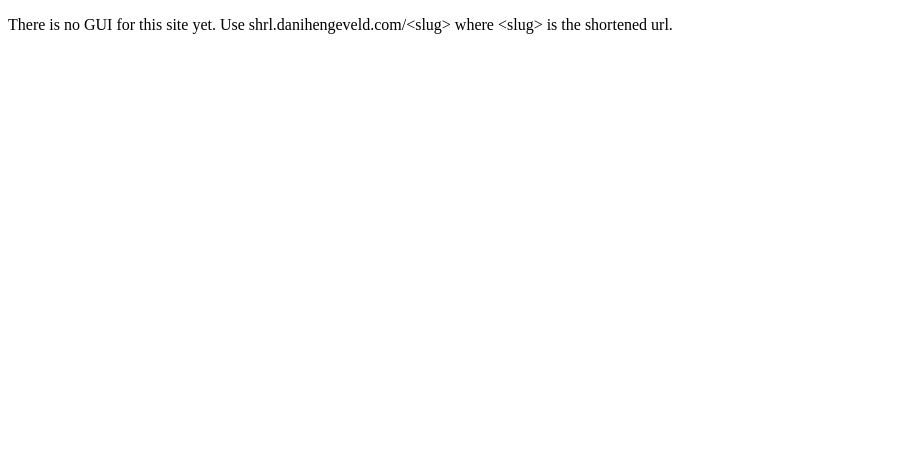
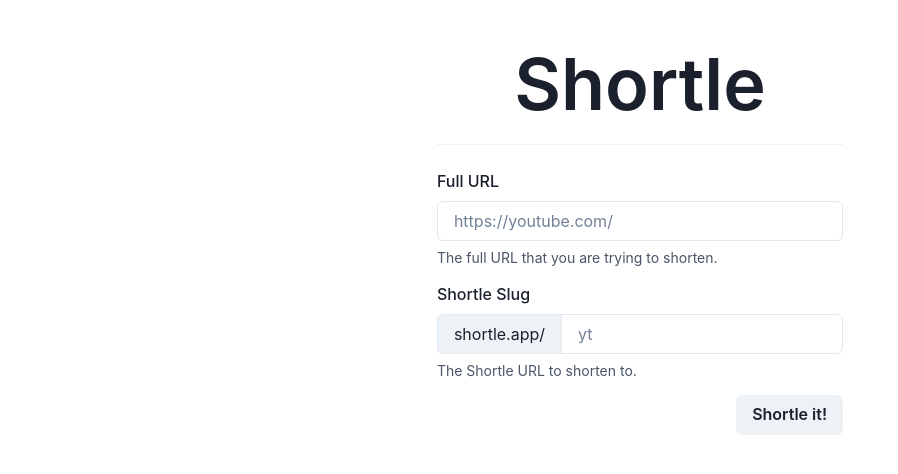
Before and after one commit to danihengeveld/Shurtle, a Next.js app: page / in a window 1280 px wide. Shown: the top 474 px of the page, without its empty margins (0-898 px from the left). Built offline with nearby package versions, Linux system fonts and the light colour scheme.

Commit message:
implemented front-end

```diff
--- a/pages/_app.js
+++ b/pages/_app.js
@@ -1,5 +1,11 @@
+import { ChakraProvider } from "@chakra-ui/react";
+
 function MyApp({ Component, pageProps }) {
-  return <Component {...pageProps} />;
+  return (
+    <ChakraProvider>
+      <Component {...pageProps} />
+    </ChakraProvider>
+  );
 }
 
 export default MyApp;
--- /dev/null
+++ b/pages/_document.js
@@ -0,0 +1,16 @@
+import { ColorModeScript } from "@chakra-ui/react";
+import { Html, Head, Main, NextScript } from "next/document";
+import theme from "../theme";
+
+export default function Document() {
+  return (
+    <Html lang="en">
+      <Head />
+      <body>
+        <ColorModeScript initialColorMode={theme.config.initialColorMode} />
+        <Main />
+        <NextScript />
+      </body>
+    </Html>
+  );
+}
--- a/pages/api/create-url/index.js
+++ b/pages/api/create-url/index.js
@@ -28,7 +28,7 @@
 
       if (existing) {
         res.status(409).send({
-          message: `Slug '${slug}' is already in use`,
+          message: `Slug '${slug}' is already in use!`,
           current: existing,
         });
         return;
--- a/pages/index.jsx
+++ b/pages/index.jsx
@@ -1,5 +1,155 @@
+import {
+  Container,
+  VStack,
+  Heading,
+  FormControl,
+  FormLabel,
+  Input,
+  FormErrorMessage,
+  FormHelperText,
+  Divider,
+  Button,
+  InputGroup,
+  InputLeftAddon,
+  useToast,
+} from "@chakra-ui/react";
+import { Formik, Form, Field } from "formik";
+import * as yup from "yup";
+
 export default function Home() {
+  const toast = useToast();
+
   return (
-    <p>There is no GUI for this site yet. Use <a>shrl.danihengeveld.com/&lt;slug&gt;</a> where &lt;slug&gt; is the shortened url.</p>
+    <Container
+      as="main"
+      py={{ base: 4, md: 8, lg: 12 }}
+      px={{ base: 4, md: 8, lg: 12 }}
+      justifyContent="center"
+      centerContent
+    >
+      <VStack spacing="6">
+        <Heading as="h1" size="4xl" fontWeight="semibold">
+          Shortle
+        </Heading>
+        <Divider />
+        <Formik
+          initialValues={{ url: "", slug: "" }}
+          onSubmit={async (values, actions) => {
+            await handleSubmit(values, actions, toast);
+            actions.setSubmitting(false);
+          }}
+          validationSchema={yup.object({
+            url: yup
+              .string()
+              .url("Must be a valid URL!")
+              .required("Cannot be empty!"),
+            slug: yup
+              .string()
+              .matches(
+                /^[a-zA-Z0-9-]*$/,
+                "Only letters, numbers and hyphens are allowed!"
+              )
+              .required("Cannot be empty!"),
+          })}
+        >
+          {(props) => (
+            <Form>
+              <VStack spacing="4">
+                <Field name="url">
+                  {({ field, form }) => (
+                    <FormControl
+                      isInvalid={form.errors.url && form.touched.url}
+                    >
+                      <FormLabel htmlFor="url">Full URL</FormLabel>
+                      <Input
+                        {...field}
+                        id="url"
+                        type="url"
+                        placeholder="https://youtube.com/"
+                      />
+                      <FormHelperText>
+                        The full URL that you are trying to shorten.
+                      </FormHelperText>
+                      <FormErrorMessage>{form.errors.url}</FormErrorMessage>
+                    </FormControl>
+                  )}
+                </Field>
+                <Field name="slug">
+                  {({ field, form }) => (
+                    <FormControl
+                      isInvalid={form.errors.slug && form.touched.slug}
+                    >
+                      <FormLabel htmlFor="slug">Shortle Slug</FormLabel>
+                      <InputGroup>
+                        <InputLeftAddon>shortle.app/</InputLeftAddon>
+                        <Input
+                          {...field}
+                          id="slug"
+                          type="text"
+                          placeholder="yt"
+                        />
+                      </InputGroup>
+                      <FormHelperText>
+                        The Shortle URL to shorten to.
+                      </FormHelperText>
+                      <FormErrorMessage>{form.errors.slug}</FormErrorMessage>
+                    </FormControl>
+                  )}
+                </Field>
+                <Button
+                  alignSelf="end"
+                  isLoading={props.isSubmitting}
+                  type="submit"
+                >
+                  Shortle it!
+                </Button>
+              </VStack>
+            </Form>
+          )}
+        </Formik>
+      </VStack>
+    </Container>
   );
 }
+
+async function handleSubmit(values, actions, toast) {
+  const requestOptions = {
+    method: "POST",
+    headers: { "Content-Type": "application/json" },
+    body: JSON.stringify(values),
+  };
+
+  const response = await fetch("/api/create-url", requestOptions);
+  const json = await response.json();
+
+  if (!response.ok) {
+    toast({
+      title: "Choose a different slug!",
+      description: json.message,
+      status: "error",
+      duration: 10000,
+      position: "bottom",
+      variant: "top-accent",
+      isClosable: true,
+    });
+
+    actions.setFieldValue("url", values.url);
+    actions.setFieldValue("slug", "");
+
+    return;
+  }
+
+  toast({
+    title: "Shortled!",
+    description: `Reachable at: shortle.app/${json.slug}`,
+    status: "success",
+    duration: 10000,
+    position: "bottom",
+    variant: "top-accent",
+    isClosable: true,
+  });
+
+  actions.setFieldValue("url", "");
+  actions.setFieldValue("slug", "");
+  actions.setTouched({}, false);
+}
--- /dev/null
+++ b/theme.js
@@ -0,0 +1,10 @@
+import { extendTheme } from "@chakra-ui/react";
+
+const config = {
+  initialColorMode: "light",
+  useSystemColorMode: true,
+};
+
+const theme = extendTheme({ config });
+
+export default theme;
```
Also changed, not shown: package.json (+8 -1 lines), 1 other file (tests, documents, lock files or other folders).
